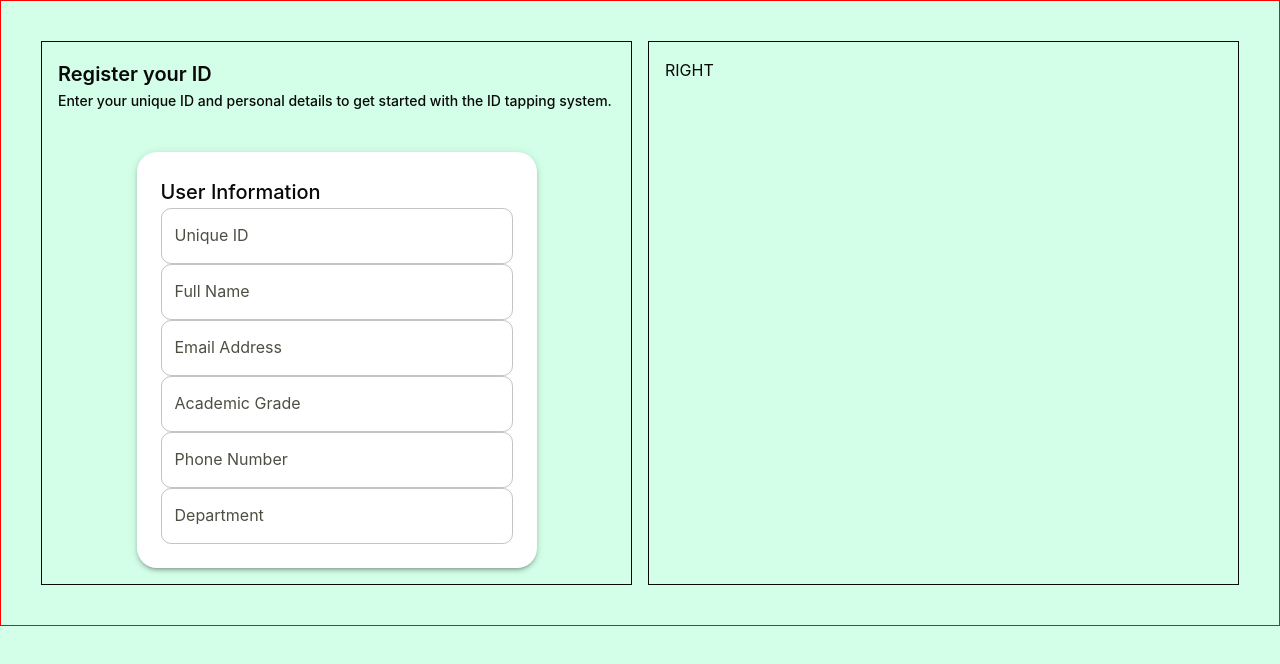
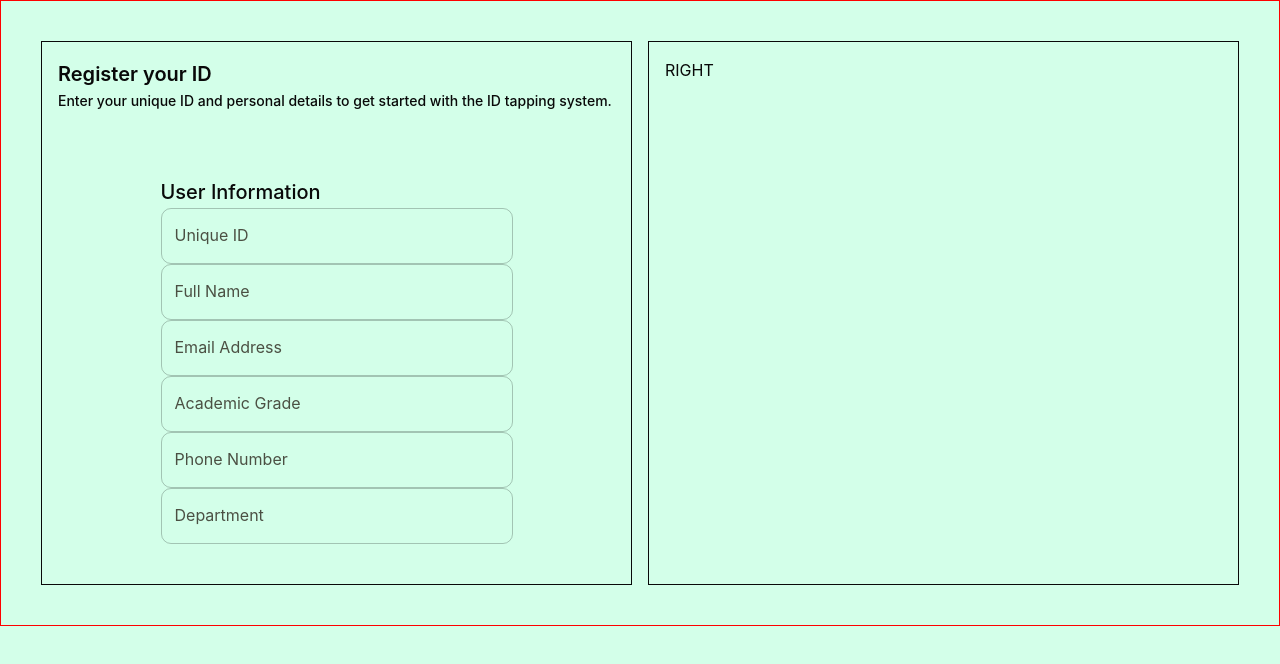
Before and after one commit to esamp001/id_tapping_system, a React (Create React App) app: page /register in a window 1280 px wide. Shown: the top 664 px of the page. Built offline with nearby package versions, Linux system fonts and the light colour scheme.

Commit message:
Auto commit: 10/27/2025, 3:07:20 PM

```diff
--- a/src/pages/Register.js
+++ b/src/pages/Register.js
@@ -22,9 +22,6 @@ const Register = () => {
                             mx: "auto",
                             mt: 5,
                             p: 3,
-                            borderRadius: 2,
-                            boxShadow: 3,
-                            backgroundColor: "white",
                         }}
                     >
 
```
